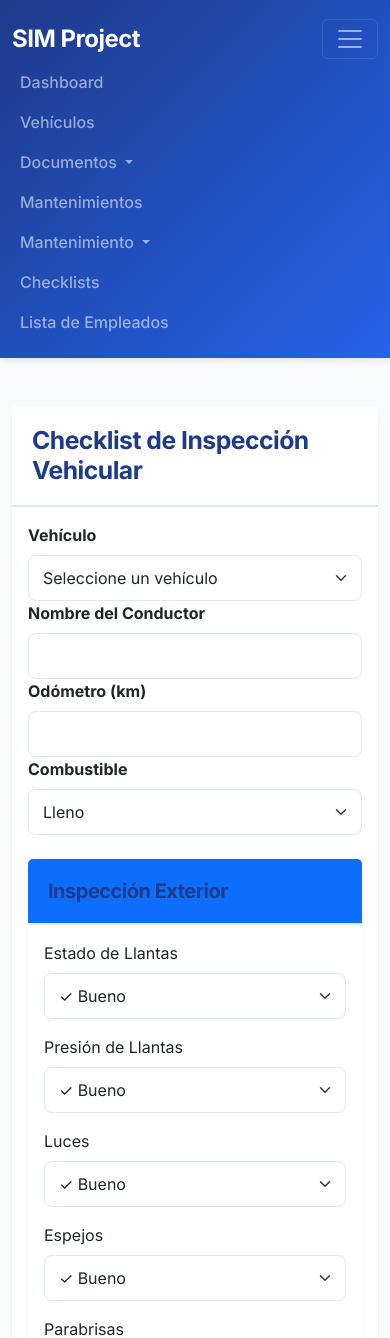
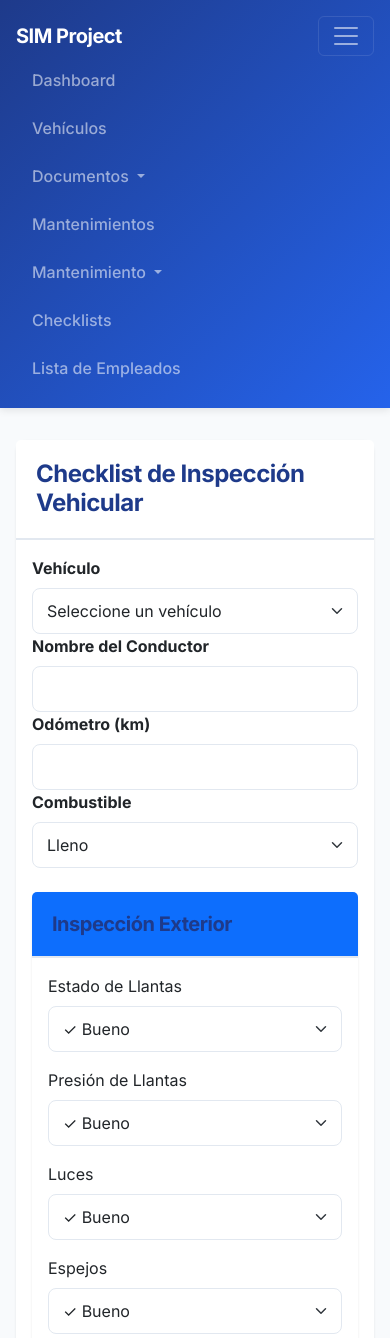
Before and after one commit to rodrigomendiola57-eng/sim_project, a Django app: template vehicles/templates/vehicles/checklist_form.html in a window 390 px wide, after a click that opens the changed part. Shown: the top 1338 px of the page. Run offline with Django 3.2, Linux system fonts and the light colour scheme; the template is opened without the code that fills it, so the values that code supplies are empty.

Commit message:
Mejorar experiencia móvil con estilos responsive

```diff
--- a/vehicles/templates/vehicles/base.html
+++ b/vehicles/templates/vehicles/base.html
@@ -154,6 +154,83 @@
         .container {
             max-width: 1200px;
         }
+
+        /* Mobile Optimizations */
+        @media (max-width: 768px) {
+            .navbar-brand {
+                font-size: 1.25rem;
+            }
+
+            .nav-link {
+                margin: 0.25rem 0;
+                padding: 0.5rem 1rem;
+            }
+
+            .card {
+                margin-bottom: 1rem;
+            }
+
+            .btn {
+                width: 100%;
+                margin-bottom: 0.5rem;
+            }
+
+            .btn-group .btn {
+                width: auto;
+            }
+
+            .table {
+                font-size: 0.875rem;
+            }
+
+            .table thead {
+                font-size: 0.75rem;
+            }
+
+            h1 {
+                font-size: 1.75rem;
+            }
+
+            h2 {
+                font-size: 1.5rem;
+            }
+
+            .container {
+                padding-left: 1rem;
+                padding-right: 1rem;
+            }
+
+            .card-body {
+                padding: 1rem;
+            }
+
+            /* Hacer tablas scrolleables en móvil */
+            .table-responsive {
+                border-radius: 8px;
+                box-shadow: 0 1px 3px rgba(0,0,0,0.08);
+            }
+
+            /* Mejorar dropdowns en móvil */
+            .dropdown-menu {
+                width: 100%;
+            }
+
+            /* Espaciado mejorado */
+            .mt-5 {
+                margin-top: 2rem !important;
+            }
+
+            .mb-5 {
+                margin-bottom: 2rem !important;
+            }
+        }
+
+        /* Tablets */
+        @media (min-width: 769px) and (max-width: 1024px) {
+            .container {
+                max-width: 95%;
+            }
+        }
     </style>
 </head>
 <body>
```
